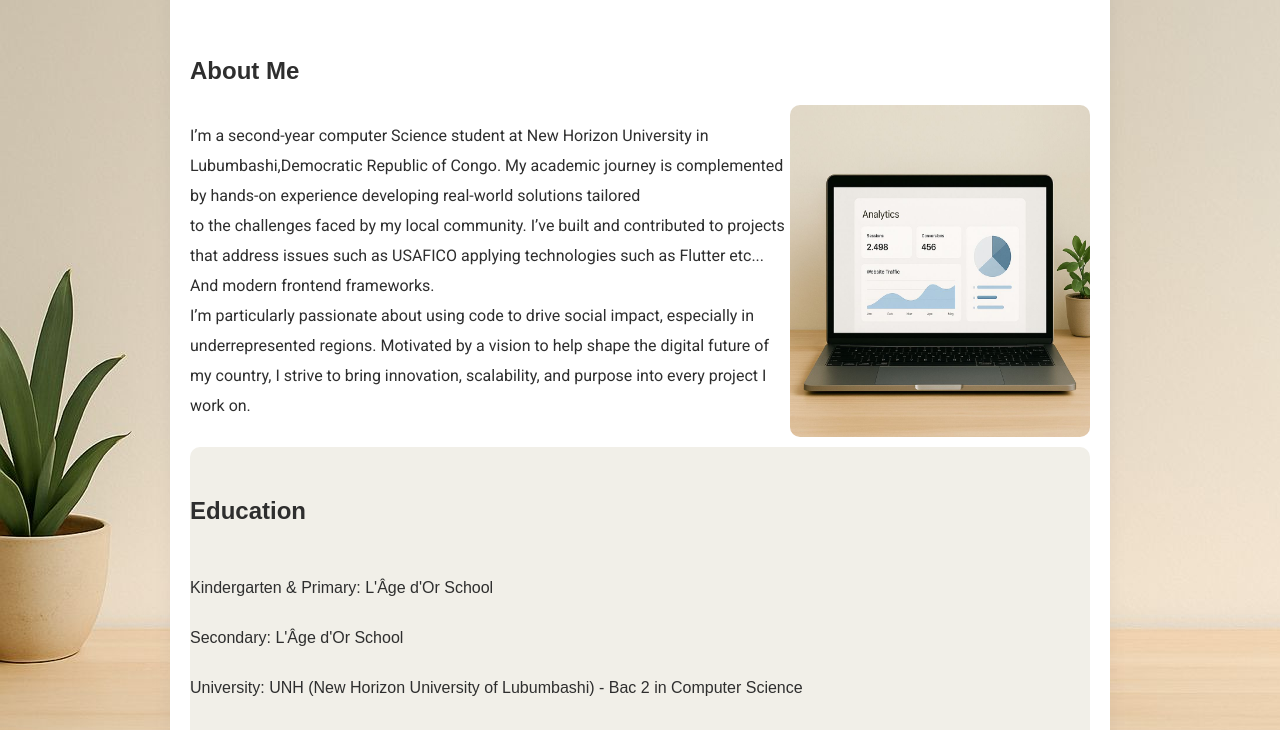
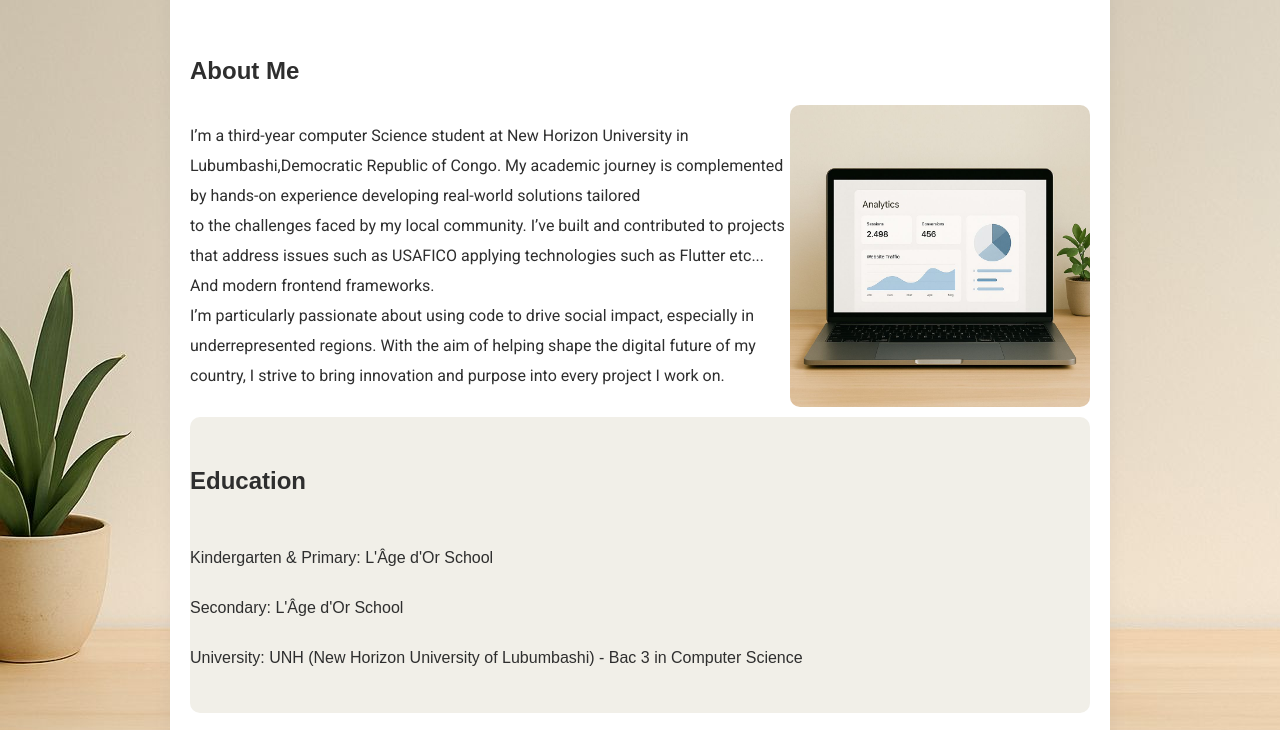
Before and after one commit to Ellutshi/portfolio2, a plain HTML site: page index.html in a window 1280 px wide. Shown: the part 297-1027 px from the top of the page. Drawn offline with Linux system fonts and the light colour scheme.

Commit message:
Revise portfolio content and update education level
Updated personal information and project details.

```diff
--- a/index.html
+++ b/index.html
@@ -28,7 +28,7 @@
 
         <div class="about-div">
           <p class="id">
-            I’m a second-year computer Science student at New Horizon University in Lubumbashi,Democratic
+            I’m a third-year computer Science student at New Horizon University in Lubumbashi,Democratic
             Republic of Congo. My academic journey is complemented by hands-on experience developing real-world
             solutions tailored <br>to the challenges faced by my local community.
 
@@ -36,8 +36,7 @@
             Flutter etc... And modern frontend frameworks. <br>I’m particularly passionate about using code to drive
             social impact, especially in underrepresented regions.
 
-            Motivated by a vision to help shape the digital future of my country, I strive to bring innovation,
-            scalability, and purpose into every project I work on.
+           With the aim of helping shape the digital future of my country, I strive to bring innovation and purpose into every project I work on.
           </p>
           <img src="image/img2.jpeg" alt="Laptop with dashboard" />
 
@@ -56,7 +55,7 @@
 
             <p>Secondary: L'Âge d'Or School</p>
 
-            <p>University: UNH (New Horizon University of Lubumbashi) - Bac 2 in Computer Science</p>
+            <p>University: UNH (New Horizon University of Lubumbashi) - Bac 3 in Computer Science</p>
           </div>
 
 
```
